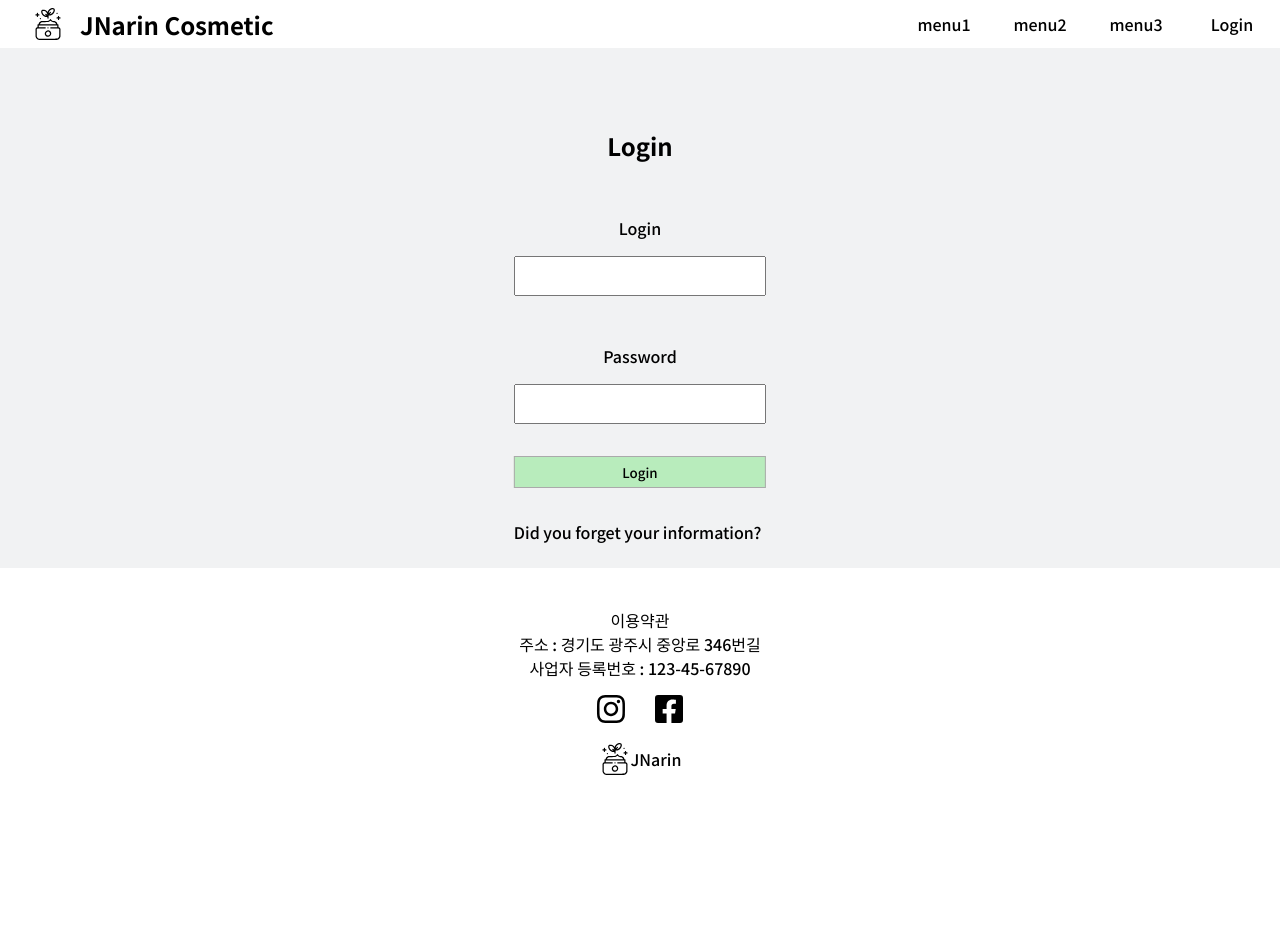
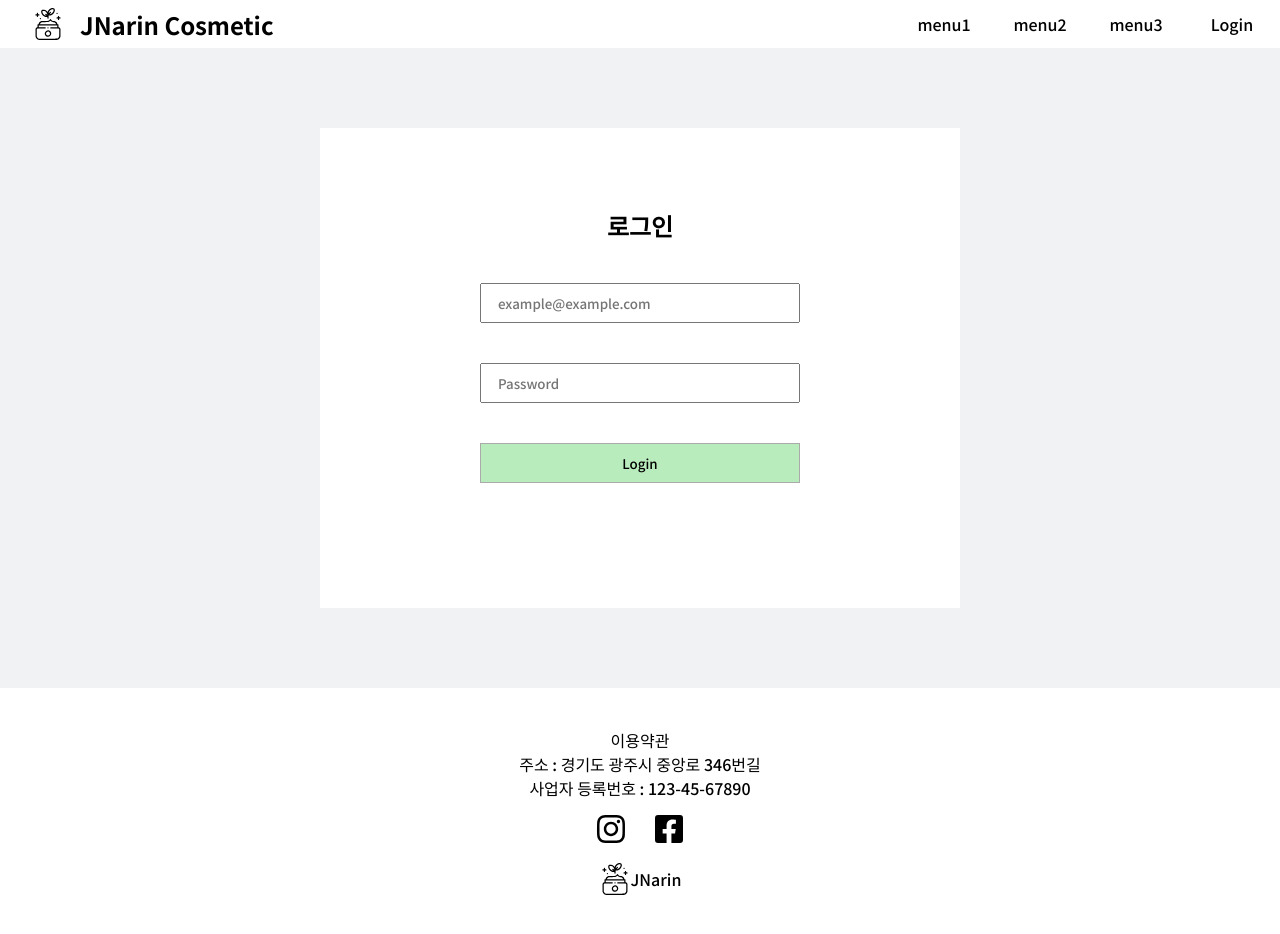
Before and after one commit to miok-jung/cosmetic-service, a React (Create React App) app: page /cosmetic-service/login in a window 1280 px wide. Before the commit the page ends 815 px from the top, so only its background shows below. Built offline with nearby package versions, Linux system fonts and the light colour scheme.

Commit message:
modify: Change to Login

```diff
--- a/src/components/users/Login.js
+++ b/src/components/users/Login.js
@@ -4,16 +4,18 @@ import 'styles/scss/users/login.scss';
 const Login = () => {
   return (
     <article className="login-wrap">
-      <h2>Login</h2>
-      <div className="login-form-wrap">
+      <div className="login-inner-wrap">
+        <h2>로그인</h2>
         <form className="login-form">
-          <label>Login</label>
-          <input type="email" />
-          <label>Password</label>
-          <input type="password" />
-          <button>Login</button>
+          <input type="email" placeholder="example@example.com" />
+          <input type="password" placeholder="Password" />
+          <button type="submit" className="login-btn">
+            Login
+          </button>
         </form>
-        <div>Did you forget your information?</div>
+        {/* <div className="login-find-wrap">
+          <span>Find Password</span> | <span>Find email</span> | <span>Register</span>
+        </div> */}
       </div>
     </article>
   );
--- a/src/styles/scss/users/login.scss
+++ b/src/styles/scss/users/login.scss
@@ -1,42 +1,58 @@
 @import 'styles/scss/common/mixins';
 .login-wrap {
-  position: relative;
-  height: 50vh;
-  min-height: 65vh;
   margin: 0 auto;
+  padding: 10vh 0;
+  width: 100%;
+  height: 60vh;
   background: #f1f2f3;
+}
+.login-inner-wrap {
+  margin: 0 auto;
+  width: 50%;
+  height: 100%;
+  background: #fff;
   h2 {
-    position: absolute;
-    top: 10vh;
-    left: 50%;
-    text-align: center;
-    transform: translateX(-50%);
-  }
-  .login-form-wrap {
-    position: absolute;
-    top: 15vh;
-    left: 50%;
-    height: 45vh;
-    transform: translateX(-50%);
-    label {
-      display: block;
-      width: 100%;
-      margin: 3rem 0 1rem;
+    padding-top: 10vh;
     text-align: center;
   }
+}
+.login-form {
+  margin: 0 auto;
+  width: 50%;
   input {
+    margin: 5vh 0 0;
+    padding-left: 1rem;
     width: 100%;
     height: 2.5rem;
-      padding-left: 1rem;
     box-sizing: border-box;
   }
-    button {
+}
+.login-btn {
+  margin: 5vh 0;
   width: 100%;
-      height: 2rem;
-      margin: 2rem 0;
+  height: 2.5rem;
   border: 1px solid #aaa;
   background: #{$color-main};
-      cursor: pointer;
+}
+.login-find-wrap {
+  width: 50%;
+  margin: 2vh auto;
+  display: flex;
+  justify-content: space-between;
+}
+@include tablet {
+  .login-inner-wrap {
+    width: 80%;
+  }
+  .login-form {
+    width: 80%;
   }
 }
+@include mobile {
+  .login-inner-wrap {
+    width: 90%;
   }
+  .login-form {
+    width: 90%;
+  }
+}
```
Also changed, not shown: src/styles/scss/users/register.scss (added). Lines whose indentation alone changed are shown as unchanged.
